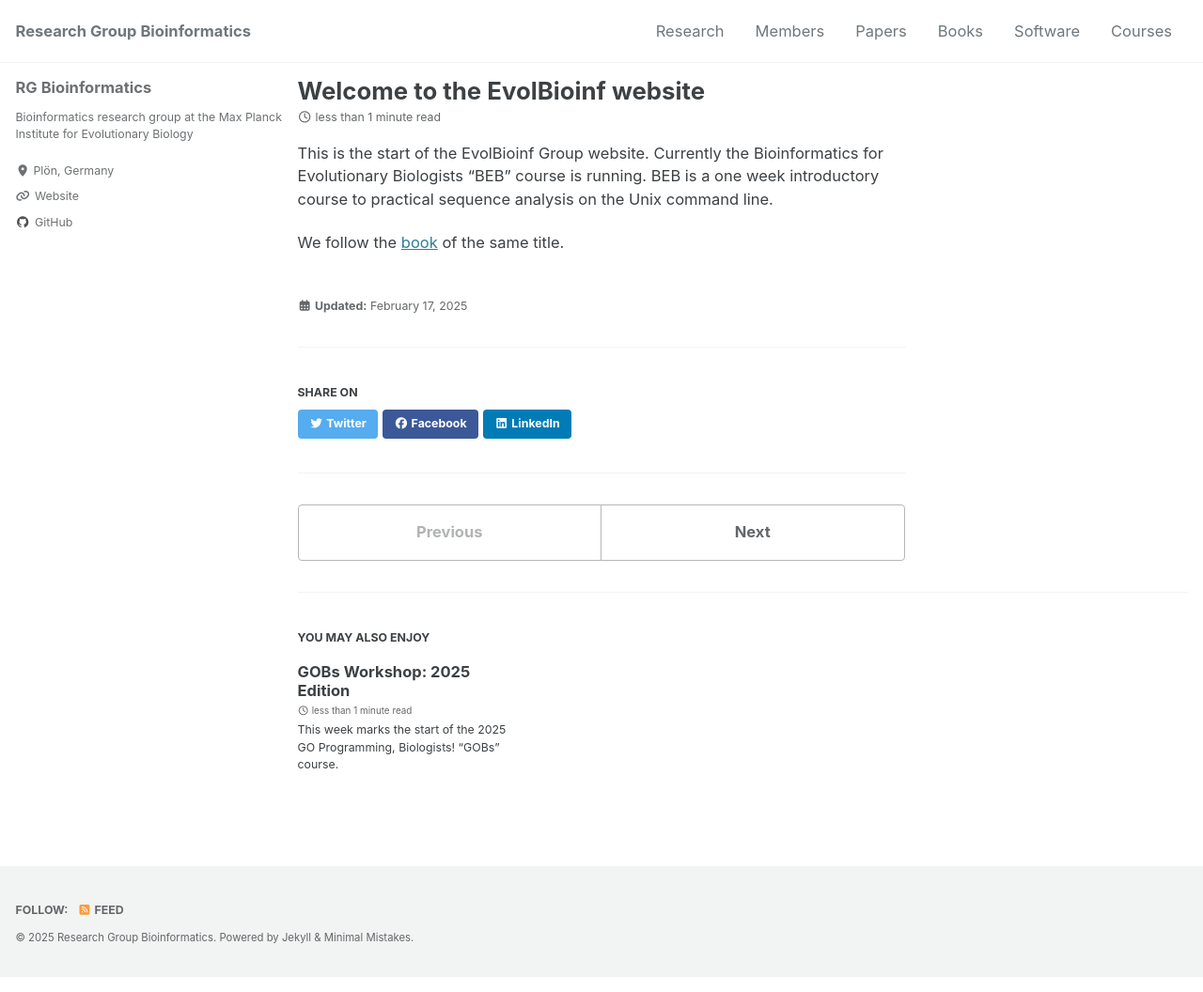
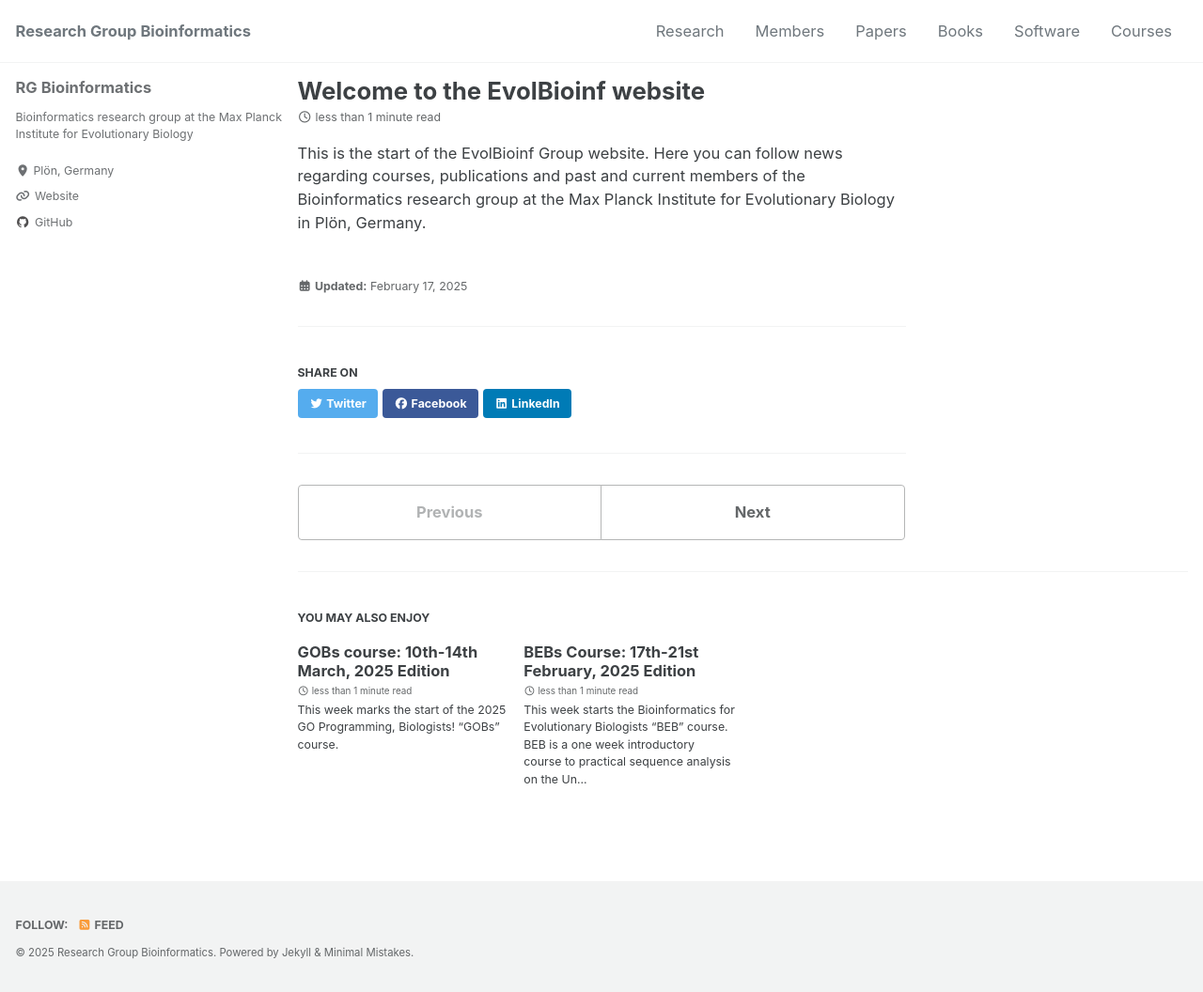
Before and after one commit to EvolBioInf/EvolBioInf.github.io, a Jekyll site: the page built from _posts/2025-02-17-welcome-post.markdown, in a window 1280 px wide. Shown: the whole page at 94% size. Built offline with Jekyll 4.4.1, drawn with Linux system fonts in a browser that asks for light colours; cached includes are drawn as plain includes.

Commit message:
Split Intro and BEB post. Add dates to courses title

```diff
--- /dev/null
+++ b/_posts/2025-02-17-bebs-course.markdown
@@ -0,0 +1,14 @@
+---
+
+title:  "BEBs Course: 17th-21st February, 2025 Edition"
+date:   2025-02-17 09:00:00 +0100
+
+---
+
+This week starts the Bioinformatics for Evolutionary Biologists "BEB"
+course.  BEB is a one week introductory course to practical sequence
+analysis on the Unix command line.
+
+We follow the
+[book](https://link.springer.com/book/10.1007/978-3-031-20414-2) of
+the same title.
--- a/_posts/2025-02-17-welcome-post.markdown
+++ b/_posts/2025-02-17-welcome-post.markdown
@@ -1,15 +1,11 @@
 ---
 
 title:  "Welcome to the EvolBioinf website"
-date:   2025-02-17 09:00:00 +0100
+date:   2025-02-17 08:00:00 +0100
 
 ---
 
-This is the start of the EvolBioinf Group website.  Currently the
-Bioinformatics for Evolutionary Biologists "BEB" course is running.
-BEB is a one week introductory course to practical sequence analysis
-on the Unix command line.
-
-We follow the
-[book](https://link.springer.com/book/10.1007/978-3-031-20414-2) of
-the same title.
+This is the start of the EvolBioinf Group website. Here you can follow
+news regarding courses, publications and past and current members of
+the Bioinformatics research group at the Max Planck Institute for
+Evolutionary Biology in Plön, Germany.
--- a/_posts/2025-03-10-gobs-course.markdown
+++ b/_posts/2025-03-10-gobs-course.markdown
@@ -1,6 +1,6 @@
 ---
 
-title:  "GOBs Workshop: 2025 Edition"
+title:  "GOBs course: 10th-14th March, 2025 Edition"
 date:   2025-03-10 09:00:00 +0100
 
 ---
```
